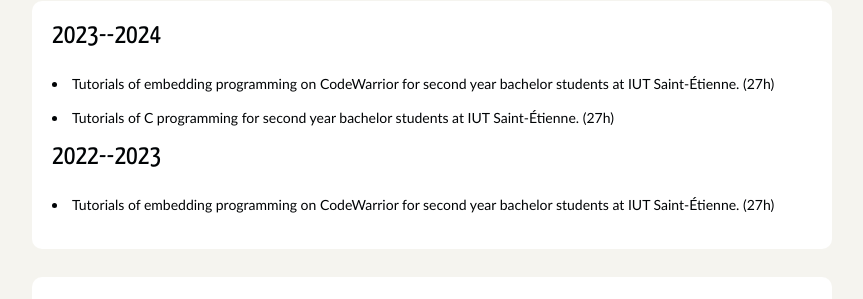
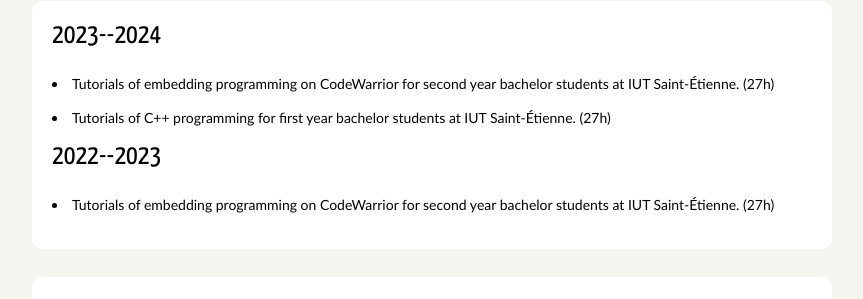
Before and after one commit to nvietsang/nvietsang.github.io, a Jekyll site: the page built from teaching.html, in a window 1280 px wide. Shown: the part 146-445 px from the top of the page, without its empty margins (208-1071 px from the left). Built offline with Jekyll 4.4.1, drawn with Linux system fonts in a browser that asks for light colours.

Commit message:
update teaching

```diff
--- a/teaching.html
+++ b/teaching.html
@@ -7,7 +7,7 @@ layout: default
     <!-- SECTION --->
     <h1>2023--2024</h1>
         <li> Tutorials of embedding programming on CodeWarrior for second year bachelor students at IUT Saint-Étienne. (27h) </li>
-        <li> Tutorials of C programming for second year bachelor students at IUT Saint-Étienne. (27h) </li>
+        <li> Tutorials of C++ programming for first year bachelor students at IUT Saint-Étienne. (27h) </li>
     <h1>2022--2023</h1>
         <li> Tutorials of embedding programming on CodeWarrior for second year bachelor students at IUT Saint-Étienne. (27h) </li>
 
```
